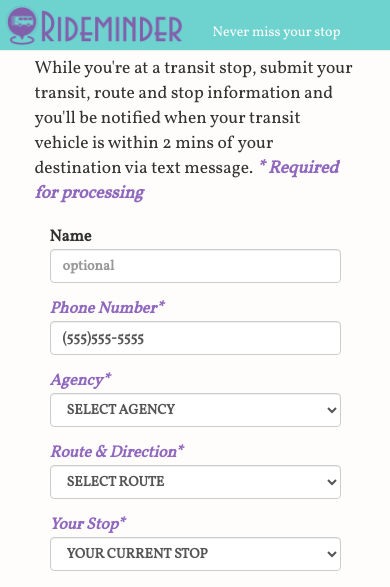
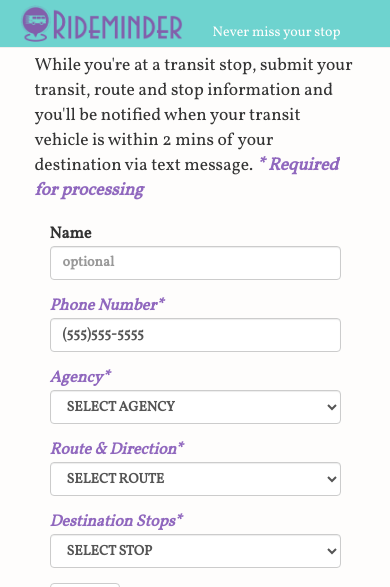
Before and after one commit to chatasweetie/Rideminder, a Flask app: page / in a window 390 px wide. Shown: the top 587 px of the page. Run offline with Flask 2, Linux system fonts and the light colour scheme; data that the repository does not hold is empty; some libraries are stand-ins or nearby versions.

Commit message:
during geolocation in js, if there is no geolocation itll unhide user destination stop dropdown, edit map size for cell to be a square

```diff
--- a/static/css/styling.css
+++ b/static/css/styling.css
@@ -121,3 +121,14 @@ body {
   background: url("/static/img/ajax-loader.gif") 100% 100% no-repeat rgb(253,241,229);
   display: none;
 }
+
+.row {
+    margin-right: 0;
+    margin-left: 0;
+}
+
+@media all and (max-width: 840px) {
+    #transitmap {
+        height: 250px;
+    }
+}
--- a/static/javascript/scripts.js
+++ b/static/javascript/scripts.js
@@ -120,8 +120,10 @@ if (navigator.geolocation) {
 function handleLocationError(browserHasGeolocation, infoWindow, pos) {
   infoWindow.setPosition(pos);
   infoWindow.setContent(browserHasGeolocation ?
-                        'Error: The Geolocation service failed. \n You must provide your stop location' :
+                        'Don\'t forget to provide your stop info' :
                         'Error: Your browser doesn\'t support geolocation.');
+  infowindow.close()
+  $("#user-stop").addClass("hidden");
 }
 
 
--- a/templates/homepage.html
+++ b/templates/homepage.html
@@ -42,13 +42,13 @@
         </select></label>
       </div>
 
-      <div class="form-group" id="stop">
+      <div class="form-group hidden" id="user-stop">
         <label for="stop"><em>Your Stop*</em><select class="form-control" id="user-stop-options" name="user_stop">
           <option value= None>YOUR CURRENT STOP</option>
         </select></label>
       </div>
 
-      <div class="form-group" id="stop">
+      <div class="form-group" id="destination-stop">
         <label for="stop"><em>Destination Stops*</em><select class="form-control" id="destination-stop-options" name="destination_stop">
           <option value= None>SELECT STOP</option>
         </select></label>
```
